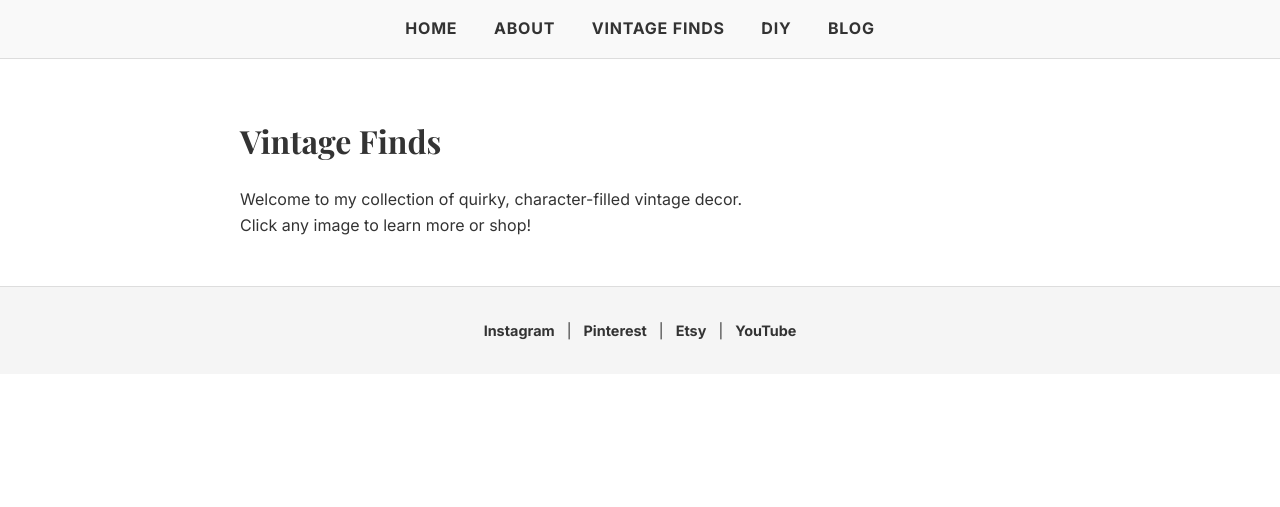
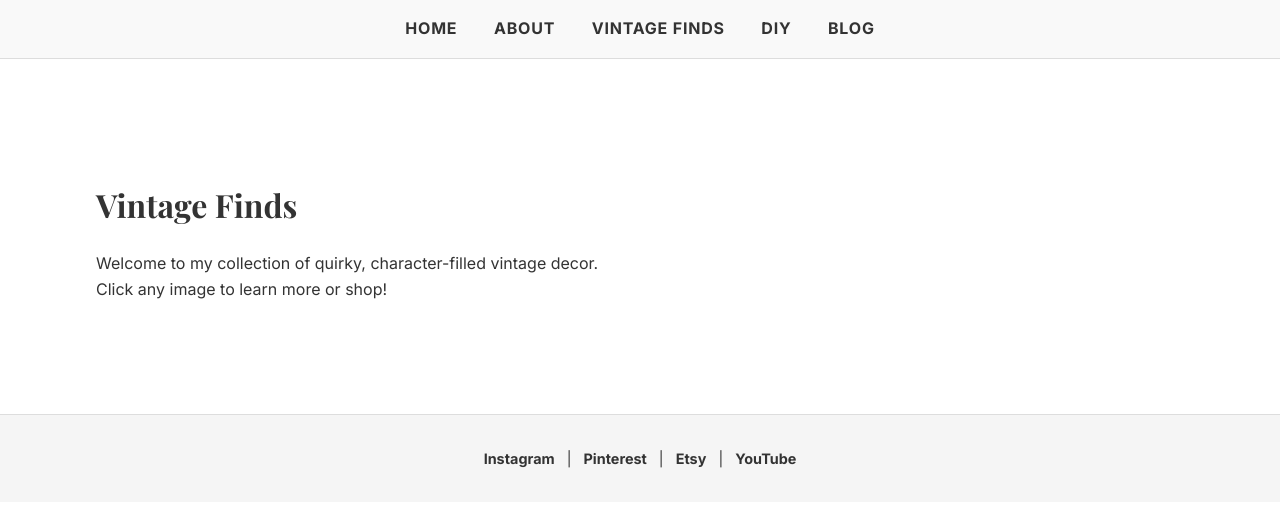
Before and after one commit to hannistudios/hannistudios.github.io, a Jekyll site: the page built from vintage.md, in a window 1280 px wide. Shown: the top 507 px of the page. Built offline with Jekyll 4.4.1, drawn with Linux system fonts in a browser that asks for light colours.

Commit message:
adding white space above footer

```diff
--- a/_layouts/default.html
+++ b/_layouts/default.html
@@ -60,7 +60,7 @@
     main {
       padding: 2rem;
       max-width: 800px;
-      margin: auto;
+      margin: 4rem;
     }
 
     footer {
```
